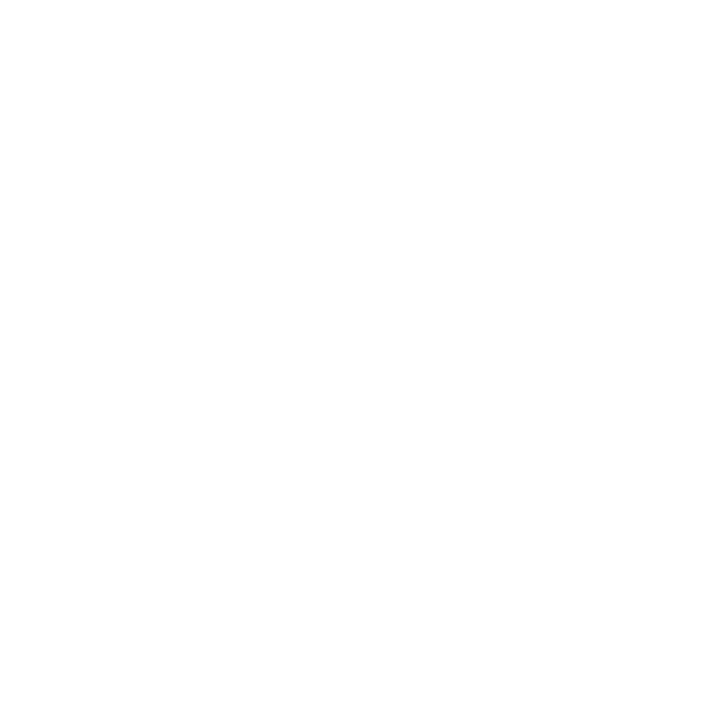
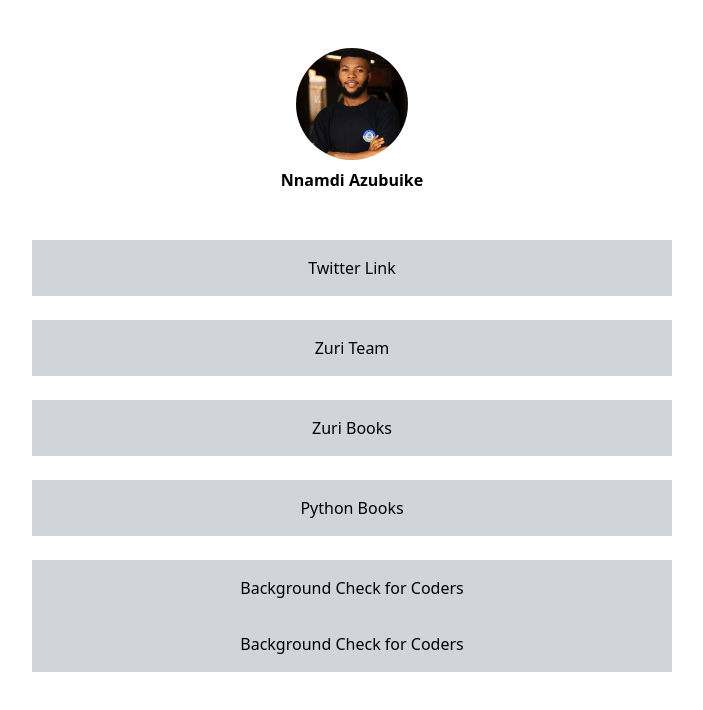
Before and after one commit to iamclement1/linktree, a React (Vite) app: page / in a window 1280 px wide. Shown: the top 710 px of the page, without its empty margins (288-991 px from the left). Built offline with nearby package versions, Linux system fonts and the light colour scheme.

Commit message:
feats: completed tree

```diff
--- a/src/pages/Landing.jsx
+++ b/src/pages/Landing.jsx
@@ -1,8 +1,47 @@
+import Profile from '../assets/profile.jpeg'
 export default function Landing() {
     return (
         <>
-        <section>
-            <div></div>
+        <section className="">
+            <div className="mt-12">
+                <img src={Profile} alt="profile__image" className="h-28 rounded-full mx-auto" />
+                <h3 className="text-center mt-2 text-md font-semibold">
+                    Nnamdi Azubuike
+                </h3>
+            </div>
+
+            <div className="mt-12">
+                <div className="bg-gray-300 p-4 w-3/6 mx-auto text-center mb-6">
+                    <span className="cursor-pointer" onClick={() => window.location.href = ""}>
+                        Twitter Link
+                    </span>
+                </div>
+                <div className="bg-gray-300 p-4 w-3/6 mx-auto text-center mb-6">
+                    <span className="cursor-pointer " onClick={() => window.location.href = "https://training.zuri.team/"}>
+                        Zuri Team
+                    </span>
+                </div>
+                <div className="bg-gray-300 p-4 w-3/6 mx-auto text-center mb-6">
+                    <span className="cursor-pointer " onClick={() => window.location.href = "https://books.zuri.team/"}>
+                        Zuri Books
+                    </span>
+                </div>
+                <div className="bg-gray-300 p-4 w-3/6 mx-auto text-center mb-6">
+                    <span className="cursor-pointer " onClick={() => window.location.href = "https://books.zuri.team/python-for-beginners?ref_id=%3Cyourslackname%3E"}>
+                        Python Books
+                    </span>
+                </div>
+                <div className="bg-gray-300 p-4 w-3/6 mx-auto text-center">
+                    <span className="cursor-pointer " onClick={() => window.location.href = "https://background.zuri.team/"}>
+                        Background Check for Coders
+                    </span>
+                </div>
+                <div className="bg-gray-300 p-4 w-3/6 mx-auto text-center">
+                    <span className="cursor-pointer " onClick={() => window.location.href = "https://books.zuri.team/design-rules"}>
+                        Background Check for Coders
+                    </span>
+                </div>
+            </div>
         </section>
         </>
     )
```
